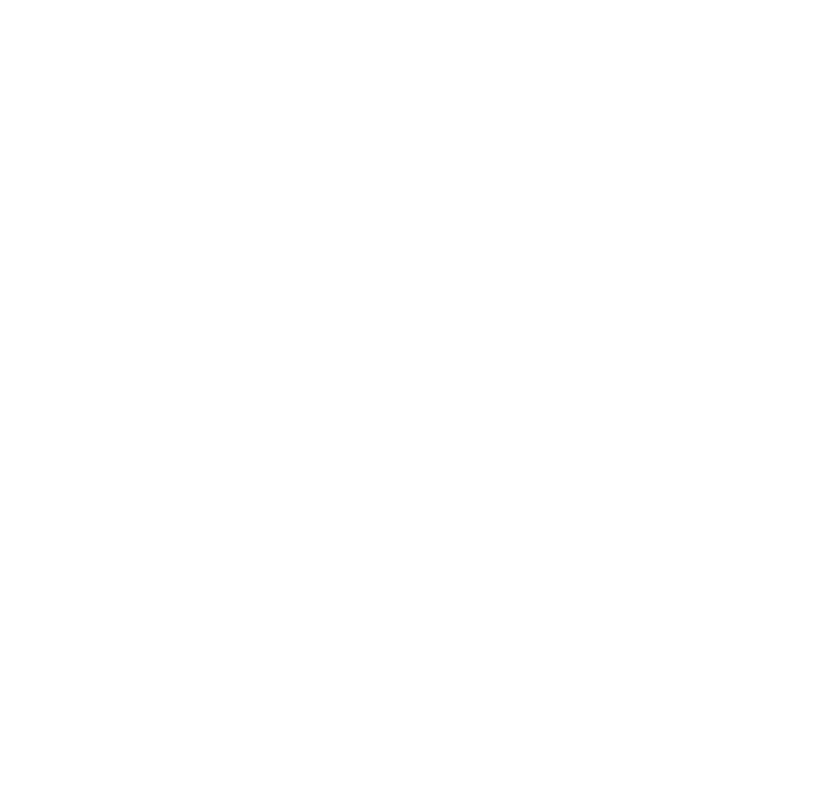
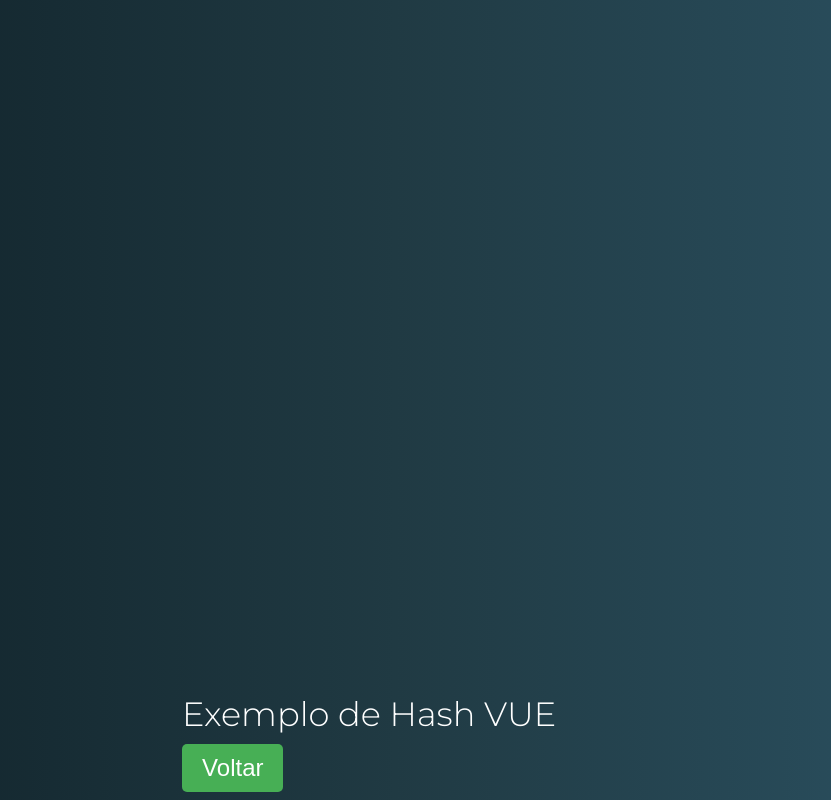
Before and after one commit to flaviocampos/rotas-exercicios, a Vue app: page /#/usuario/1/editar in a window 1280 px wide. Shown: the part 985-1785 px from the top of the page, without its empty margins (245-1076 px from the left). Before the commit the page ends 800 px from the top, so only its background shows below. Built offline with nearby package versions, Linux system fonts and the light colour scheme.

Commit message:
Aula 272 - Samsung

```diff
--- a/src/components/usuario/UsuarioEditar.vue
+++ b/src/components/usuario/UsuarioEditar.vue
@@ -6,6 +6,9 @@
         <p><strong>Lingua:</strong> {{ $route.query.lingua }}</p>
 
         <hr>
+        <div id="rodape">
+            <h3>Exemplo de Hash VUE</h3>
+        </div>
 
         <button sucesso @click="irParaUsuario">Voltar</button>
     </div>
@@ -25,4 +28,8 @@
 }
 </script>
 
-<style></style>
+<style>
+#rodape {
+    margin-top: 1100px;
+}
+</style>
```
